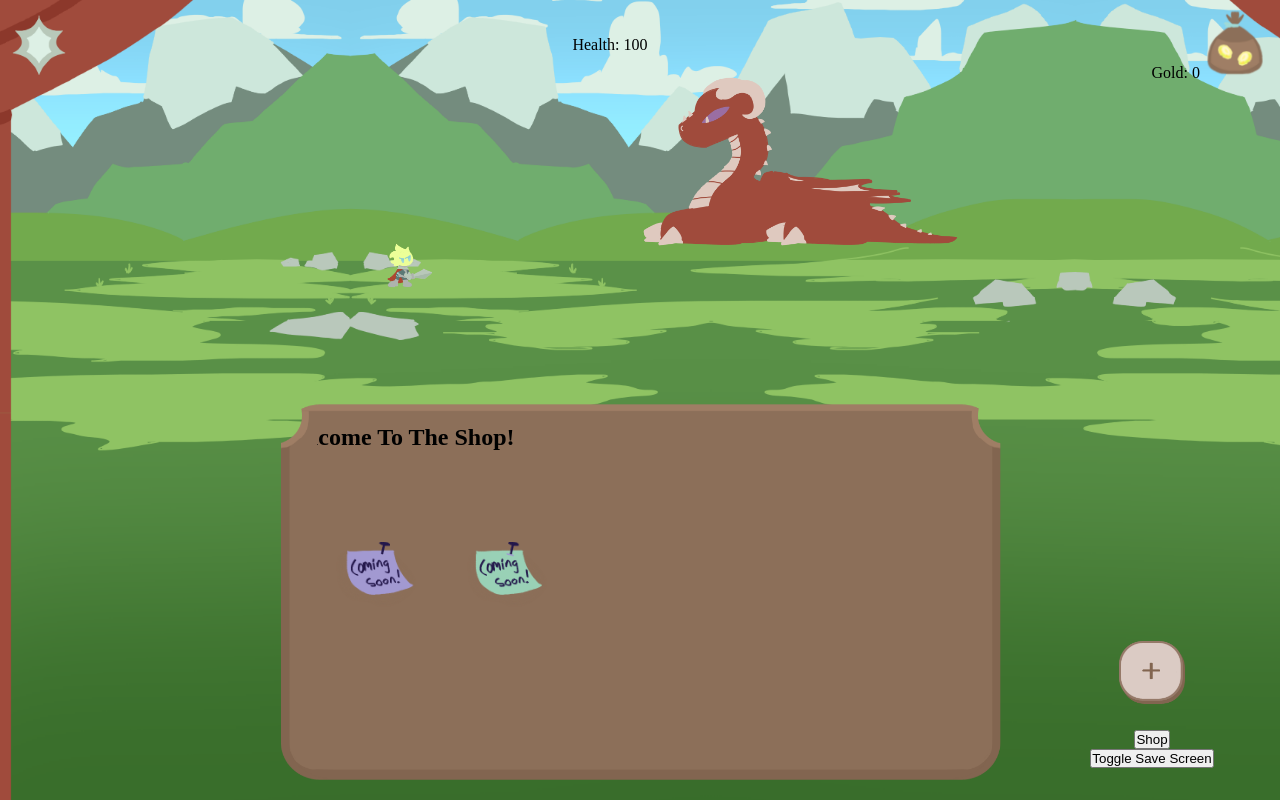
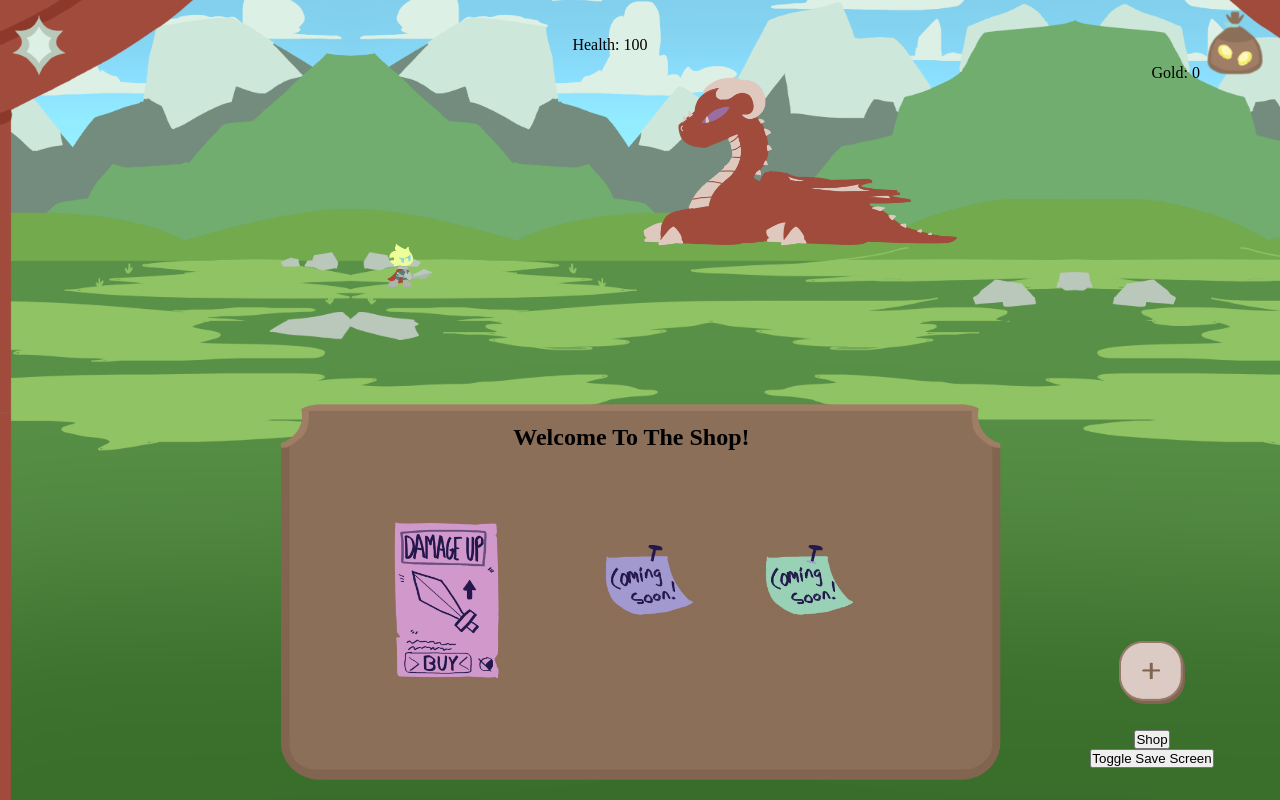
Before and after one commit to QuestlineDJ/task-knight, a React (Vite) app: page / in a window 1280 px wide. Both pictures are taken after a click on the button "Shop". Built offline with nearby package versions, Linux system fonts and the light colour scheme.

Commit message:
Shop fixed

```diff
--- a/src/ShopTab.css
+++ b/src/ShopTab.css
@@ -8,7 +8,7 @@
 .shopHeading{
     position: absolute;
     top: 0%;
-    left: -6%;
+    left: 30%;
     width: 70%;
     height: 0%;
     pointer-events: auto;
@@ -16,9 +16,9 @@
 
 .increaseDamage{
     position: absolute;
-    top: -0%;
-    left: -30%;
-    width: 38%;
+    top: -5%;
+    left: -5%;
+    width: 50%;
     height: 75%;
     transform: scale(.35);
     pointer-events: auto;
@@ -28,8 +28,8 @@
 .damageEnemy{
     position: absolute;
     top: -0%;
-    left: -10%;
-    width: 38%;
+    left: 25%;
+    width: 50%;
     height: 75%;
     transform: scale(.35);
     pointer-events: auto;
@@ -39,8 +39,8 @@
 .defeatEnemy{
     position: absolute;
     top: -0%;
-    left: 10%;
-    width: 38%;
+    left: 50%;
+    width: 50%;
     height: 75%;
     transform: scale(.35);
     pointer-events: auto;
```
